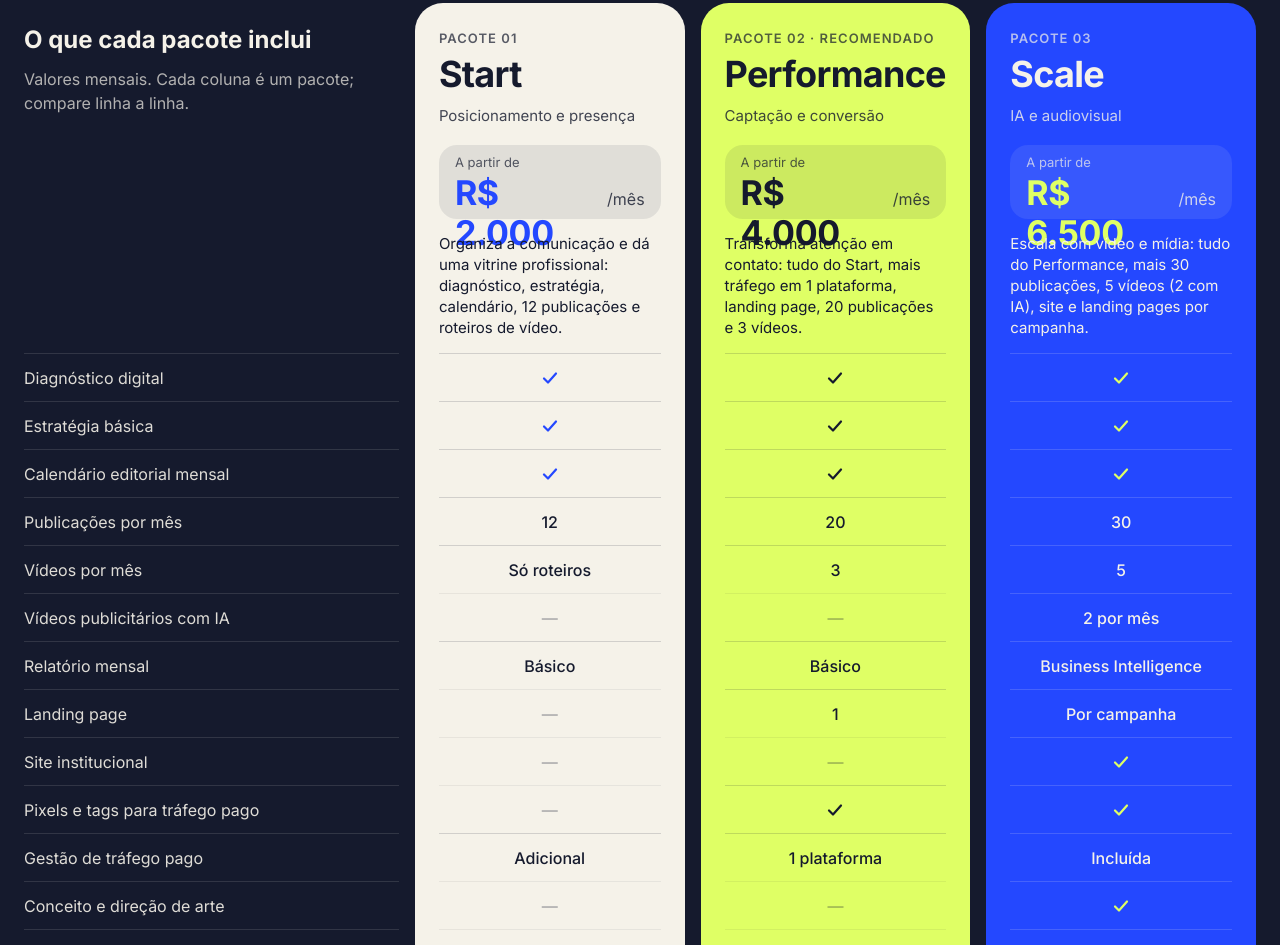
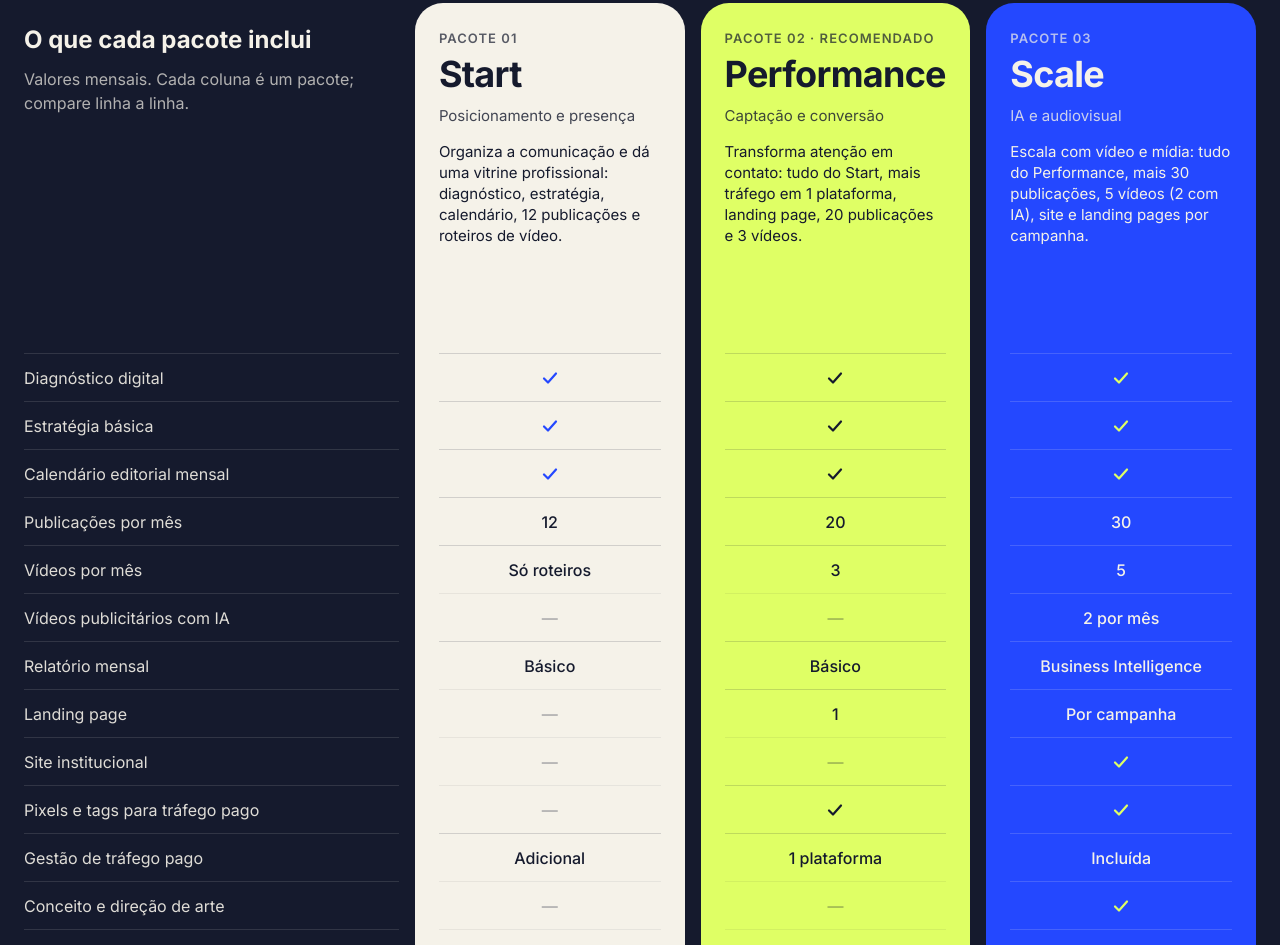
Before and after one commit to contatoreelo-agencia/site, a plain HTML site: page index.html in a window 1280 px wide. Shown: the part 5820-6765 px from the top of the page. Drawn offline with Linux system fonts and the light colour scheme.

Commit message:
Remove valores dos pacotes, mantém só os avulsos

```diff
--- a/index.html
+++ b/index.html
@@ -150,21 +150,18 @@
       <div class="pcs__lab"><div class="pcs__labtop"><h3>O que cada pacote inclui</h3><p>Valores mensais. Cada coluna é um pacote; compare linha a linha.</p></div><ul><li>Diagnóstico digital</li><li>Estratégia básica</li><li>Calendário editorial mensal</li><li>Publicações por mês</li><li>Vídeos por mês</li><li>Vídeos publicitários com IA</li><li>Relatório mensal</li><li>Landing page</li><li>Site institucional</li><li>Pixels e tags para tráfego pago</li><li>Gestão de tráfego pago</li><li>Conceito e direção de arte</li><li>Funil de vendas e diagnóstico contínuo</li></ul></div>
       <article class="pc pc--start">
         <div class="pc__top"><small class="pc__eb">Pacote 01</small><h3>Start</h3><p class="pc__sub">Posicionamento e presença</p>
-          <div class="pc__preco"><small>A partir de</small><p><b>R$ 2.000</b><span>/mês</span></p></div>
           <p class="pc__desc">Organiza a comunicação e dá uma vitrine profissional: diagnóstico, estratégia, calendário, 12 publicações e roteiros de vídeo.</p></div>
         <ul class="pc__rows"><li class="c c--ok" data-l="Diagnóstico digital"><img src="assets/pacotes/check-start.svg" width="20" height="20" alt="Incluído"></li><li class="c c--ok" data-l="Estratégia básica"><img src="assets/pacotes/check-start.svg" width="20" height="20" alt="Incluído"></li><li class="c c--ok" data-l="Calendário editorial mensal"><img src="assets/pacotes/check-start.svg" width="20" height="20" alt="Incluído"></li><li class="c" data-l="Publicações por mês">12</li><li class="c" data-l="Vídeos por mês">Só roteiros</li><li class="c c--no" data-l="Vídeos publicitários com IA"><span aria-label="Não incluído">—</span></li><li class="c" data-l="Relatório mensal">Básico</li><li class="c c--no" data-l="Landing page"><span aria-label="Não incluído">—</span></li><li class="c c--no" data-l="Site institucional"><span aria-label="Não incluído">—</span></li><li class="c c--no" data-l="Pixels e tags para tráfego pago"><span aria-label="Não incluído">—</span></li><li class="c" data-l="Gestão de tráfego pago">Adicional</li><li class="c c--no" data-l="Conceito e direção de arte"><span aria-label="Não incluído">—</span></li><li class="c c--no" data-l="Funil de vendas e diagnóstico contínuo"><span aria-label="Não incluído">—</span></li></ul>
         <a class="pc__btn" href="#contato">Começar com Start <span aria-hidden="true">↗</span></a>
       </article>
       <article class="pc pc--perf">
         <div class="pc__top"><small class="pc__eb">Pacote 02 · Recomendado</small><h3>Performance</h3><p class="pc__sub">Captação e conversão</p>
-          <div class="pc__preco"><small>A partir de</small><p><b>R$ 4.000</b><span>/mês</span></p></div>
           <p class="pc__desc">Transforma atenção em contato: tudo do Start, mais tráfego em 1 plataforma, landing page, 20 publicações e 3 vídeos.</p></div>
         <ul class="pc__rows"><li class="c c--ok" data-l="Diagnóstico digital"><img src="assets/pacotes/check-perf.svg" width="20" height="20" alt="Incluído"></li><li class="c c--ok" data-l="Estratégia básica"><img src="assets/pacotes/check-perf.svg" width="20" height="20" alt="Incluído"></li><li class="c c--ok" data-l="Calendário editorial mensal"><img src="assets/pacotes/check-perf.svg" width="20" height="20" alt="Incluído"></li><li class="c" data-l="Publicações por mês">20</li><li class="c" data-l="Vídeos por mês">3</li><li class="c c--no" data-l="Vídeos publicitários com IA"><span aria-label="Não incluído">—</span></li><li class="c" data-l="Relatório mensal">Básico</li><li class="c" data-l="Landing page">1</li><li class="c c--no" data-l="Site institucional"><span aria-label="Não incluído">—</span></li><li class="c c--ok" data-l="Pixels e tags para tráfego pago"><img src="assets/pacotes/check-perf.svg" width="20" height="20" alt="Incluído"></li><li class="c" data-l="Gestão de tráfego pago">1 plataforma</li><li class="c c--no" data-l="Conceito e direção de arte"><span aria-label="Não incluído">—</span></li><li class="c c--no" data-l="Funil de vendas e diagnóstico contínuo"><span aria-label="Não incluído">—</span></li></ul>
         <a class="pc__btn" href="#contato">Escolher Performance <span aria-hidden="true">↗</span></a>
       </article>
       <article class="pc pc--scale">
         <div class="pc__top"><small class="pc__eb">Pacote 03</small><h3>Scale</h3><p class="pc__sub">IA e audiovisual</p>
-          <div class="pc__preco"><small>A partir de</small><p><b>R$ 6.500</b><span>/mês</span></p></div>
           <p class="pc__desc">Escala com vídeo e mídia: tudo do Performance, mais 30 publicações, 5 vídeos (2 com IA), site e landing pages por campanha.</p></div>
         <ul class="pc__rows"><li class="c c--ok" data-l="Diagnóstico digital"><img src="assets/pacotes/check-scale.svg" width="20" height="20" alt="Incluído"></li><li class="c c--ok" data-l="Estratégia básica"><img src="assets/pacotes/check-scale.svg" width="20" height="20" alt="Incluído"></li><li class="c c--ok" data-l="Calendário editorial mensal"><img src="assets/pacotes/check-scale.svg" width="20" height="20" alt="Incluído"></li><li class="c" data-l="Publicações por mês">30</li><li class="c" data-l="Vídeos por mês">5</li><li class="c" data-l="Vídeos publicitários com IA">2 por mês</li><li class="c" data-l="Relatório mensal">Business Intelligence</li><li class="c" data-l="Landing page">Por campanha</li><li class="c c--ok" data-l="Site institucional"><img src="assets/pacotes/check-scale.svg" width="20" height="20" alt="Incluído"></li><li class="c c--ok" data-l="Pixels e tags para tráfego pago"><img src="assets/pacotes/check-scale.svg" width="20" height="20" alt="Incluído"></li><li class="c" data-l="Gestão de tráfego pago">Incluída</li><li class="c c--ok" data-l="Conceito e direção de arte"><img src="assets/pacotes/check-scale.svg" width="20" height="20" alt="Incluído"></li><li class="c c--ok" data-l="Funil de vendas e diagnóstico contínuo"><img src="assets/pacotes/check-scale.svg" width="20" height="20" alt="Incluído"></li></ul>
         <a class="pc__btn" href="#contato">Escolher Scale <span aria-hidden="true">↗</span></a>
```
